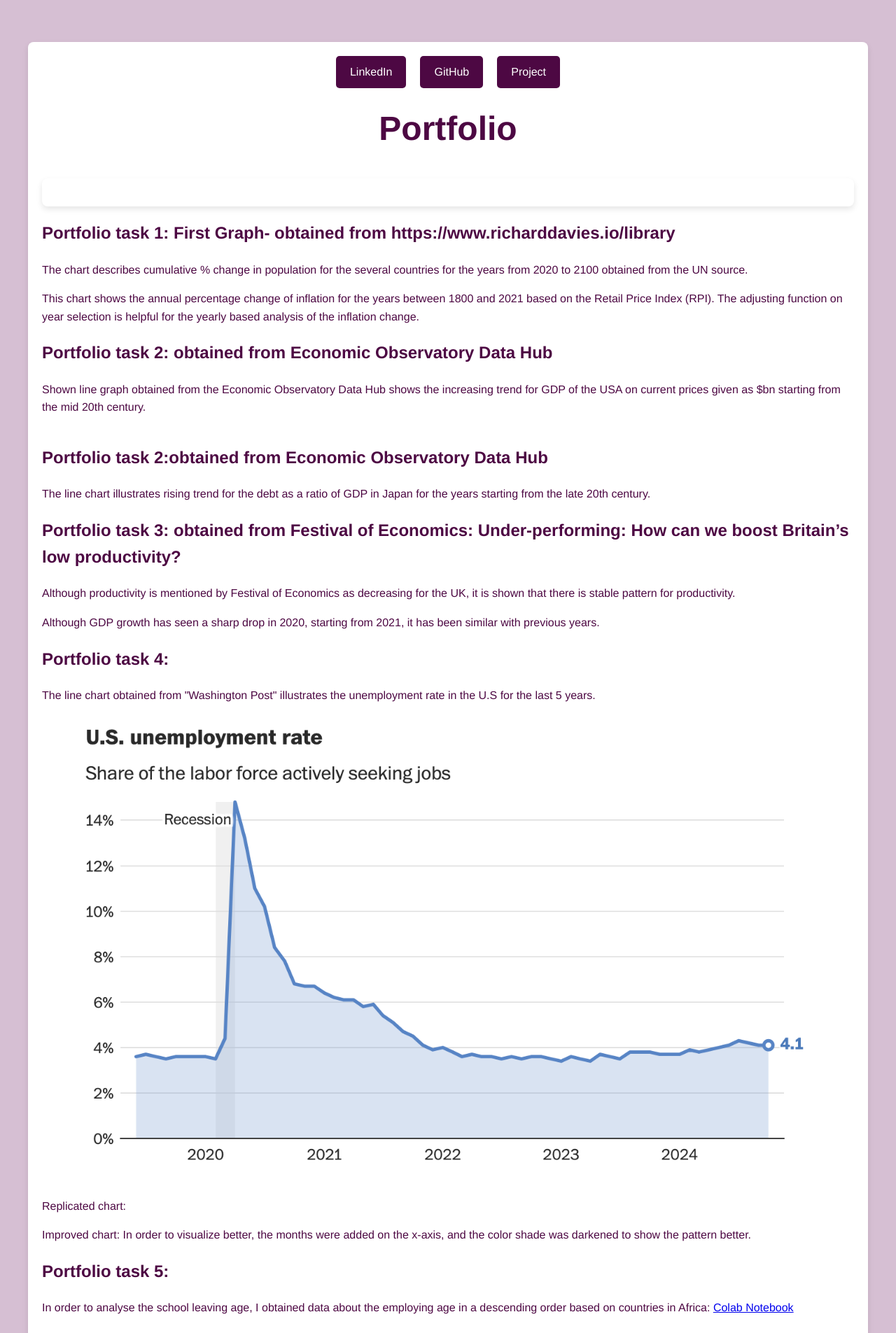
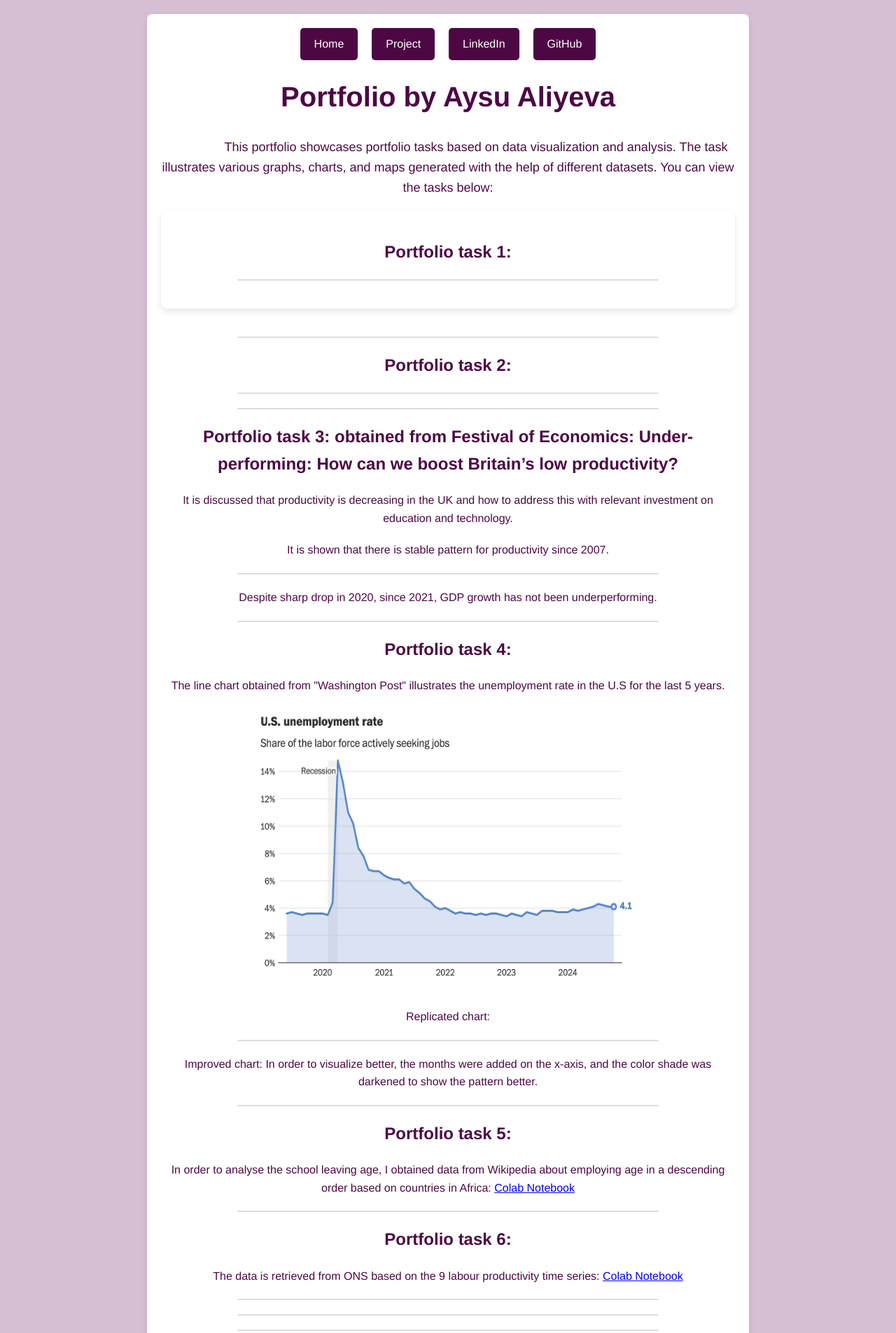
Before and after one commit to aysualiyevaa/aysualiyevaa.github.io, a plain HTML site: page portfolio.html in a window 1280 px wide. Shown: the top 1905 px of the page at 70% size. Drawn offline with Linux system fonts and the light colour scheme; a script that the page names is missing.

Commit message:
Add files via upload

```diff
--- a/portfolio.html
+++ b/portfolio.html
@@ -8,104 +8,101 @@
     <script src="https://cdn.jsdelivr.net/npm/vega@5"></script>
     <script src="https://cdn.jsdelivr.net/npm/vega-lite@5"></script>
     <script src="https://cdn.jsdelivr.net/npm/vega-embed@6"></script>
+
 </head>
 <body>
-
-    <!-- Links displayed in boxes above the portfolio title -->
+    <div class="wrapper">
     <div class="header-container">
     <div class="links-container">
+        <a href="index.html">Home</a>
+        <a href="https://aysualiyevaa.github.io/project">Project</a>
         <a href="https://www.linkedin.com/in/aysu-aliyeva-473710222/">LinkedIn</a>
         <a href="https://github.com/aysualiyevaa">GitHub</a>
-        <a href="https://aysualiyevaa.github.io/project">Project</a>
+
+
     </div>
 
-    <!-- The main portfolio title -->
-    <h1>Portfolio</h1>
 
-    <!-- Add your other content here -->
+    <h1>Portfolio by Aysu Aliyeva</h1>
+
+<p style="font-size: 18px; text-indent: 80px;">This portfolio showcases portfolio tasks based on data visualization and analysis. The task illustrates various graphs, charts, and maps generated with the help of different datasets. You can view the tasks below:</p>
+
 
 </body>
+
 <main class="main-content"></main>
-    <!-- We're organising the page into sections, with each section containing a chart, title and a description -->
+
     <section>
 
     <div class="chart-description">
-        <h2>Portfolio task 1: First Graph- obtained from https://www.richarddavies.io/library </h2>
-        <p> <!-- This is a paragraph, it's the main way to display text on a web page -->
-            The chart describes cumulative % change in population for the several countries for the years from 2020 to 2100 obtained from the UN source.
+        <h2>Portfolio task 1: </h2>
+        <p>
         </p>
     </div>
-    <figure id="Location2"></figure> <!-- we give it an id so we can put a vega-lite graph here with VegaEmbed -->
-    <!-- Do you want to add more sections? -->
-        <!-- Try copying pasting the section above -->
-        <!-- You'll need to change the id of the figure "<figure id="Location3"... -->
-        <!-- ... and add a new variable for the graph spec in the script at the bottom of the page -->
-        <p> <!-- This is a paragraph, it's the main way to display text on a web page -->
-            This chart shows the annual percentage change of inflation for the years between 1800 and 2021 based on the Retail Price Index (RPI). The adjusting function on year selection is helpful for the yearly based analysis of the inflation change.
-        </p>
-    <figure id= "Location3"></figure> <!-- we give it an id so we can put a vega-lite graph here with VegaEmbed -->
-
+    <figure id="Location2"></figure>
+</section>
+</section>
+    <figure id= "Location3"></figure>
+</section>
     <div class="chart-description">
-       <h2>Portfolio task 2: obtained from Economic Observatory Data Hub</h2>
-       <p> <!-- This is a paragraph, it's the main way to display text on a web page -->
-         Shown line graph obtained from the Economic Observatory Data Hub shows the increasing trend for GDP of the USA on current prices given as $bn starting from the mid 20th century.
+       <h2>Portfolio task 2: </h2>
+       <p>
        </p>
-         <figure id= "Location4"></figure> <!-- we give it an id so we can put a vega-lite graph here with VegaEmbed -->
-   <!-- This is a script, it's a way to run JavaScript code on the page -->
+         <figure id= "Location4"></figure>
          </section>
 
   </section>
      <div class="chart-description">
-           <h2>Portfolio task 2:obtained from Economic Observatory Data Hub</h2>
-           <p> <!-- This is a paragraph, it's the main way to display text on a web page -->
-          The line chart illustrates rising trend for the debt as a ratio of GDP in Japan for the years starting from the late 20th century.
+
+           <p>
            </p>
-             <figure id= "Location5"></figure> <!-- we give it an id so we can put a vega-lite graph here with VegaEmbed -->
-       <!-- This is a script, it's a way to run JavaScript code on the page -->
+             <figure id= "Location5"></figure>
+
           </section>
 
 </section>
     <div class="chart-description">
        <h2>Portfolio task 3: obtained from  Festival of Economics: Under-performing: How can we boost Britain’s low productivity? </h2>
-       <p> <!-- This is a paragraph, it's the main way to display text on a web page -->
-         Although productivity is mentioned by Festival of Economics as decreasing for the UK, it is shown that there is stable pattern for productivity.
+       <p>
+        It is discussed that productivity is decreasing in the UK and how to address this with relevant investment on education and technology.
+       <p>
+        It is shown that there is stable pattern for productivity since 2007.
 
-         <figure id= "Location6"></figure> <!-- we give it an id so we can put a vega-lite graph here with VegaEmbed -->
-   <!-- This is a script, it's a way to run JavaScript code on the page -->
+         <figure id= "Location6"></figure>
+
      </section>
 
 </section>
         <div class="chart-description">
-           <p> <!-- This is a paragraph, it's the main way to display text on a web page -->
-            Although GDP growth has seen a sharp drop in 2020, starting from 2021, it has been similar with previous years.
-             <figure id= "Location7"></figure> <!-- we give it an id so we can put a vega-lite graph here with VegaEmbed -->
-       <!-- This is a script, it's a way to run JavaScript code on the page -->
+           <p>
+            Despite sharp drop in 2020, since 2021, GDP growth has not been underperforming.
+             <figure id= "Location7"></figure>
+
              </section>
      </section>
             <div class="chart-description">
                   <h2>Portfolio task 4:</h2>
-                  <p> <!-- This is a paragraph, it's the main way to display text on a web page -->
+                  <p>
                  The line chart obtained from "Washington Post" illustrates the unemployment rate in the U.S for the last 5 years.
                   </p>
-                  <img src="image_from_Washington_Post.png">
+                  <img src="image_from_Washington_Post.png" width="600" height="400">
+
                 </p>
                 <p>Replicated chart:<p>
-                    <figure id= "Location8"></figure> <!-- we give it an id so we can put a vega-lite graph here with VegaEmbed -->
-              <!-- This is a script, it's a way to run JavaScript code on the page -->
+                    <figure id= "Location8"></figure>
             </p>
             <p>
                 Improved chart:
             In order to visualize better, the months were added on the x-axis, and the color shade was darkened to show the pattern better.
             </p>
-            <figure id= "Location9"></figure> <!-- we give it an id so we can put a vega-lite graph here with VegaEmbed -->
+            <figure id= "Location9"></figure>
                  </section>
                  <div class="chart-description">
                        <h2>Portfolio task 5: </h2>
-                       <p> <!-- This is a paragraph, it's the main way to display text on a web page -->
-                     In order to analyse the school leaving age, I obtained data about the employing age in a descending order based on countries in Africa: <a href="https://colab.research.google.com/drive/1eJuqHv4MDISczzlenEBOjDoGi_VE-WMI#scrollTo=NLYMod2BZ47g">Colab Notebook</a>
+                       <p>
+                     In order to analyse the school leaving age, I obtained data from Wikipedia about employing age in a descending order based on countries in Africa: <a href="https://colab.research.google.com/drive/1eJuqHv4MDISczzlenEBOjDoGi_VE-WMI#scrollTo=NLYMod2BZ47g">Colab Notebook</a>
 
-                     <figure id= "Location10"></figure> <!-- we give it an id so we can put a vega-lite graph here with VegaEmbed -->
-   <!-- This is a script, it's a way to run JavaScript code on the page -->
+                     <figure id= "Location10"></figure>
          </section>
 
  </section>
@@ -115,35 +112,27 @@
                 The data is retrieved from ONS based on the 9 labour productivity time series: <a href="https://colab.research.google.com/drive/1n6Q4_6BUbhzP5FicWXGApvtn2sXjcDi2#scrollTo=5_ZPFsLFar0x&uniqifier=1">Colab Notebook</a>
             </p>
 
-     <figure id= "Location11"></figure> <!-- we give it an id so we can put a vega-lite graph here with VegaEmbed -->
-<!-- This is a script, it's a way to run JavaScript code on the page -->
-<figure id= "Location12"></figure> <!-- we give it an id so we can put a vega-lite graph here with VegaEmbed -->
-<!-- This is a script, it's a way to run JavaScript code on the page -->
-<figure id= "Location13"></figure> <!-- we give it an id so we can put a vega-lite graph here with VegaEmbed -->
-<!-- This is a script, it's a way to run JavaScript code on the page -->
-<figure id= "Location14"></figure> <!-- we give it an id so we can put a vega-lite graph here with VegaEmbed -->
-<!-- This is a script, it's a way to run JavaScript code on the page -->
-<figure id= "Location15"></figure> <!-- we give it an id so we can put a vega-lite graph here with VegaEmbed -->
-<!-- This is a script, it's a way to run JavaScript code on the page -->
-<figure id= "Location16"></figure> <!-- we give it an id so we can put a vega-lite graph here with VegaEmbed -->
-<!-- This is a script, it's a way to run JavaScript code on the page -->
-<figure id= "Location17"></figure> <!-- we give it an id so we can put a vega-lite graph here with VegaEmbed -->
-<!-- This is a script, it's a way to run JavaScript code on the page -->
-<figure id= "Location18"></figure> <!-- we give it an id so we can put a vega-lite graph here with VegaEmbed -->
-<!-- This is a script, it's a way to run JavaScript code on the page -->
-<figure id= "Location19"></figure> <!-- we give it an id so we can put a vega-lite graph here with VegaEmbed -->
-<!-- This is a script, it's a way to run JavaScript code on the page -->
+     <figure id= "Location11"></figure>
+
+<figure id= "Location12"></figure>
+<figure id= "Location13"></figure>
+<figure id= "Location14"></figure>
+<figure id= "Location15"></figure>
+<figure id= "Location16"></figure>
+<figure id= "Location17"></figure>
+<figure id= "Location18"></figure>
+<figure id= "Location19"></figure>
 </section>
 
 </section>
 <div class="chart-description">
 <h2>Portfolio task 7: </h2>
-      <p> <!-- This is a paragraph, it's the main way to display text on a web page -->
+      <p>
    Map 1: The given chart illustrates the map of Germany consisting of 16 states.
    </p>
     <figure id= "Location20"></figure>
 <p>
-   Map 2: The updated chart illustrates the map of 16 German states with relevant population statistics.
+   Map 2 (Point Map): The updated chart illustrates the map of 16 German states with relevant population statistics.
 </p>
  <figure id= "Location21"></figure> <!-- we give it an id so we can put a vega-lite graph here with VegaEmbed -->
 </section>
@@ -190,7 +179,7 @@
         <script>
             // This is a comment in JavaScript - it's a different language to HTML and CSS
 
-            let figure_2_spec = "wk1_declining_pop.json"
+            let figure_2_spec = "wk1_unemployment.json"
             let figure_3_spec = "wk1_inflation.json"
             let figure_4_spec = "USA_GDP.json"
             let figure_5_spec = "wk2_Japan_debt_data.json"
--- a/portfolio_styles.css
+++ b/portfolio_styles.css
@@ -2,21 +2,34 @@
 body {
   font-family: 'Helvetica Neue', Helvetica, Arial, sans-serif;
   font-size: 16px;
-  color: #4d0843; /* All text color set to #4d0843 */
+  color: #4d0843; /* Text color */
   line-height: 1.6;
-  background-color: #d6bfd3; /* Background color for the page */
-  margin: 0 auto;
-  max-width: 1200px;
-  padding-top: 60px;
+  background-color: #d6bfd3; /* Page background */
+  margin: 0;
+  padding: 0;
+  display: flex;
+  justify-content: center;
+  align-items: center;
+  min-height: 100vh; /* Ensure full height for centering */
+}
+
+/* Wrapper to center content */
+.wrapper {
+  width: 100%;
+  max-width: 900px; /* Restrict the width for better centering */
+  margin: 0 auto; /* Center horizontally */
+  padding: 20px; /* Add padding for spacing */
+  box-sizing: border-box; /* Include padding in width/height calculations */
+  text-align: center; /* Center-align text content */
 }
 
 /* Header Section */
 .header-container {
-  background-color: white; /* White background for the header */
+  background-color: white;
   padding: 20px;
   margin-bottom: 30px;
-  border-radius: 8px; /* Optional: Rounded corners for the header */
-  box-shadow: 0 4px 8px rgba(0, 0, 0, 0.1); /* Optional: Light shadow around the header */
+  border-radius: 8px;
+  box-shadow: 0 4px 8px rgba(0, 0, 0, 0.1);
 }
 
 /* Links container styling */
@@ -29,7 +42,7 @@ body {
 .links-container a {
   text-decoration: none;
   color: white;
-  background-color: #4d0843; /* Link background color */
+  background-color: #4d0843;
   padding: 10px 20px;
   border-radius: 5px;
   margin: 0 10px;
@@ -37,97 +50,49 @@ body {
 }
 
 .links-container a:hover {
-  background-color: #3b0632; /* Darker shade for hover effect */
+  background-color: #3b0632;
 }
 
-/* Portfolio Title styling */
+/* Portfolio Title */
 h1 {
-  font-size: 3em;
-  color: #4d0843; /* Portfolio title color */
-  text-align: center; /* Center the portfolio title */
+  font-size: 2.5em;
+  color: #4d0843;
+  text-align: center;
   margin-top: 0;
-}
-
-/* Main Content Section */
-.main-content {
-  background-color: white; /* White background for the main content */
-  padding: 20px;
-  border-radius: 8px; /* Optional: Rounded corners for the main content */
-  box-shadow: 0 4px 8px rgba(0, 0, 0, 0.1); /* Optional: Light shadow around the main content */
 }
 
 /* Section styling */
 section {
-  margin-bottom: 2.5em;  /* Space between sections */
+  margin-bottom: 2.5em;
+  background-color: white;
+  padding: 20px;
+  border-radius: 8px;
+  box-shadow: 0 4px 8px rgba(0, 0, 0, 0.1);
 }
 
-/* Styling for each section with a chart */
-.content-square {
-  background-color: white;  /* White background for each chart section */
-  padding: 20px;
-  margin: 20px 0;
-  box-shadow: 0 4px 8px rgba(0, 0, 0, 0.1);  /* Light shadow for sections */
-  text-align: center; /* Center the content inside each section */
+/* Chart Descriptions */
+.chart-description h2 {
+  font-size: 1.5em;
+  color: #4d0843;
 }
 
-/* Content square styling for each chart container */
-.content-square h2 {
-  font-size: 1.5em;
-  color: #4d0843; /* Graph title color */
-  margin-bottom: 15px;
-}
-
-.content-square p {
-  color: #4d0843; /* Ensure paragraph text is the same color */
+.chart-description p {
+  margin-bottom: 20px;
+  color: #4d0843;
 }
 
 /* Graph container */
-.graph {
+figure {
   width: 100%;
-  height: 300px; /* Adjust the height as needed */
-  background-color: #f0f0f0; /* Placeholder background color */
-  margin: 0 auto;
-  border-radius: 8px; /* Optional: Rounded corners for the graphs */
+  max-width: 600px; /* Adjust graph width */
+  margin: 0 auto 20px;
+  background-color: #f9f9f9;
+  border: 1px solid #ddd;
+  border-radius: 8px;
+  overflow: hidden;
 }
 
-/* Optional: Add hover effect to sections */
-.content-square:hover {
-  background-color: #e3e3e3;
+/* Adjust hover effect for chart sections */
+section:hover {
+  background-color: #e9e9e9;
 }
-
-/* Optional: Style for the images or charts */
-img {
-  max-width: 100%;
-  height: auto;
-}
-
-/* Responsive adjustments */
-@media (max-width: 768px) {
-  .links-container {
-    flex-direction: column; /* Stack links on smaller screens */
-    align-items: center;
-  }
-
-  .content-square {
-    height: auto; /* Allow content to adjust height on smaller screens */
-  }
-}
-.link-square {
-  display: inline-block;
-  text-decoration: none;
-  color: white;
-  background-color: #4d0843; /* Square background color */
-  padding: 20px;
-  border-radius: 8px; /* Optional: Rounded corners */
-  text-align: center;
-  width: 200px;  /* Fixed width to make it a square */
-  height: 200px; /* Fixed height to make it a square */
-  display: flex;
-  justify-content: center;
-  align-items: center;
-  transition: background-color 0.3s ease;
-}
-
-.link-square:hover {
-  background-color: #3b0632; /* Darker shade for hover effect */
-}
```
